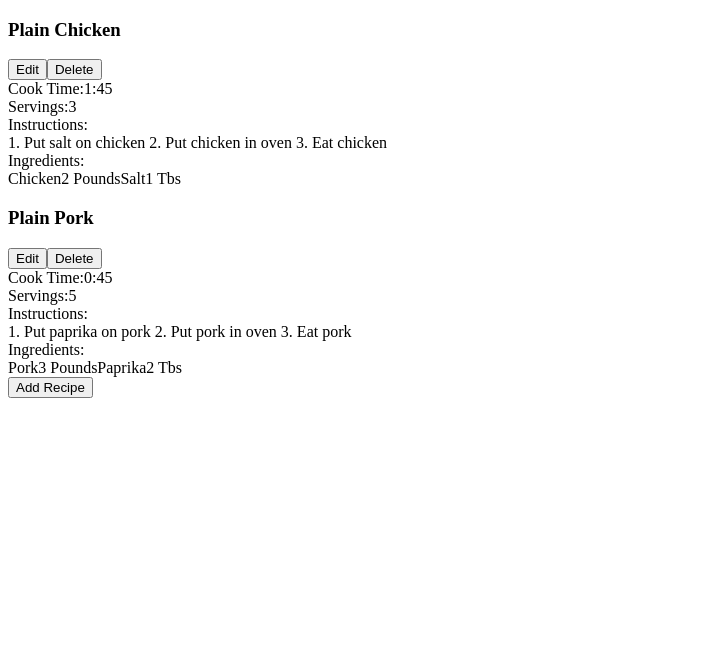
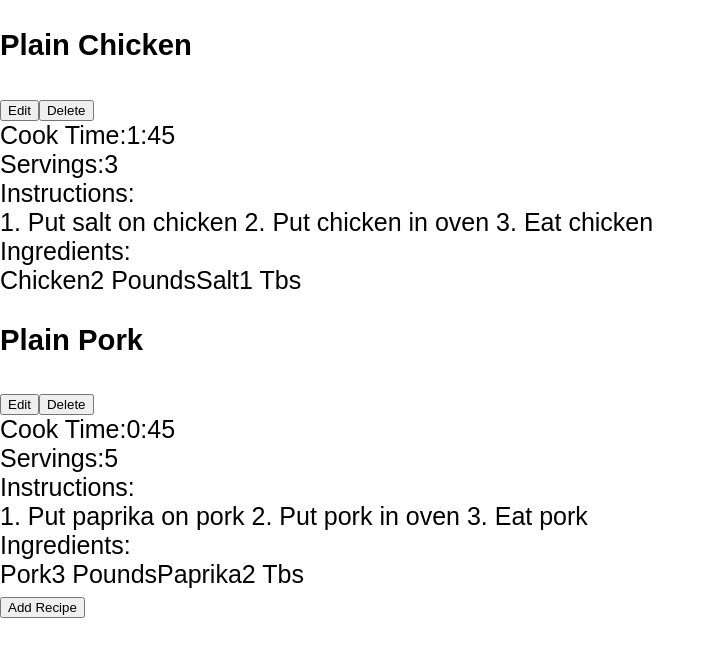
Before and after one commit to arslans-cipher/react_counter, a React (Create React App) app: page / in a window 1280 px wide. Shown: the top 656 px of the page, without its empty margins (0-715 px from the left). Built offline with nearby package versions, Linux system fonts and the light colour scheme.

Commit message:
create app.css and stylize

```diff
--- a/src/App.js
+++ b/src/components/App.js
@@ -1,4 +1,5 @@
 import RecipeList from "./RecipeList"
+import '../css/app.css'
 
 const sampleRecipes = [
   {
--- /dev/null
+++ b/src/css/app.css
@@ -0,0 +1,14 @@
+@import-normalize;
+
+*, *::before, *::after {
+  font-family: Gotham Rounded, sans-serif;
+}
+
+html {
+  font-size: 25px;
+}
+
+body {
+  padding: 0;
+  margin: 0;
+}
--- a/src/index.js
+++ b/src/index.js
@@ -1,6 +1,6 @@
 import React from 'react';
 import ReactDOM from 'react-dom/client';
-import App from './App';
+import App from './components/App';
 
 const root = ReactDOM.createRoot(document.getElementById('root'));
 root.render(
```
Also changed, not shown: src/components/Ingredient.js (renamed from src/Ingredient.js), src/components/IngredientList.js (renamed from src/IngredientList.js), src/components/Recipe.js (renamed from src/Recipe.js), src/components/RecipeList.js (renamed from src/RecipeList.js).
